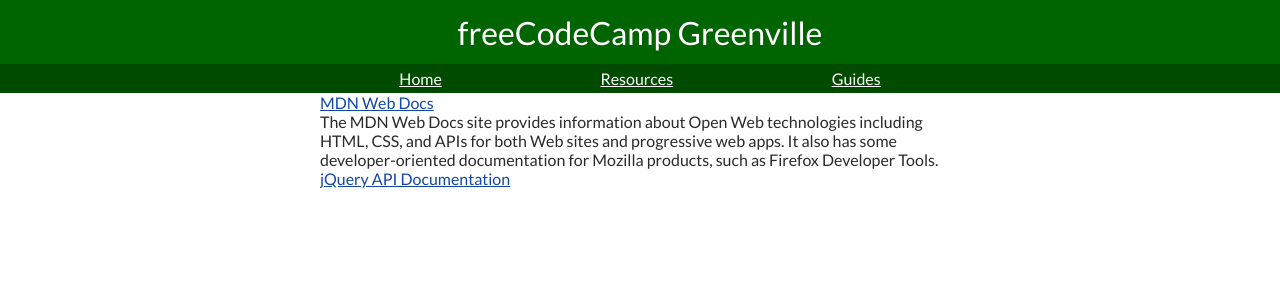
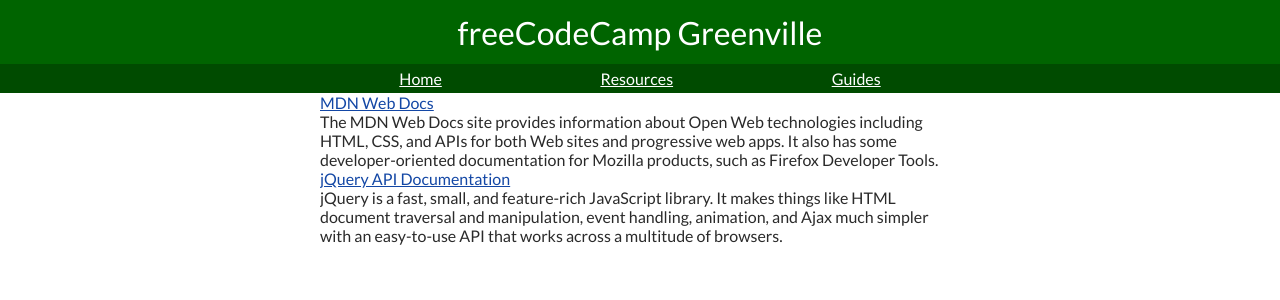
Before and after one commit to freecodecamp-greenville/fcc-greenville-www, a Jekyll site: the page built from resources/index.html, in a window 1280 px wide. Shown: the top 300 px of the page. Built offline with Jekyll 4.4.1, drawn with Linux system fonts in a browser that asks for light colours.

Commit message:
Add jquery description

```diff
--- a/_data/resources.yaml
+++ b/_data/resources.yaml
@@ -9,3 +9,8 @@
 -
   title: jQuery API Documentation
   url: http://api.jquery.com/
+  description: >
+    jQuery is a fast, small, and feature-rich JavaScript library. It makes
+    things like HTML document traversal and manipulation, event handling,
+    animation, and Ajax much simpler with an easy-to-use API that works across a
+    multitude of browsers.
```
